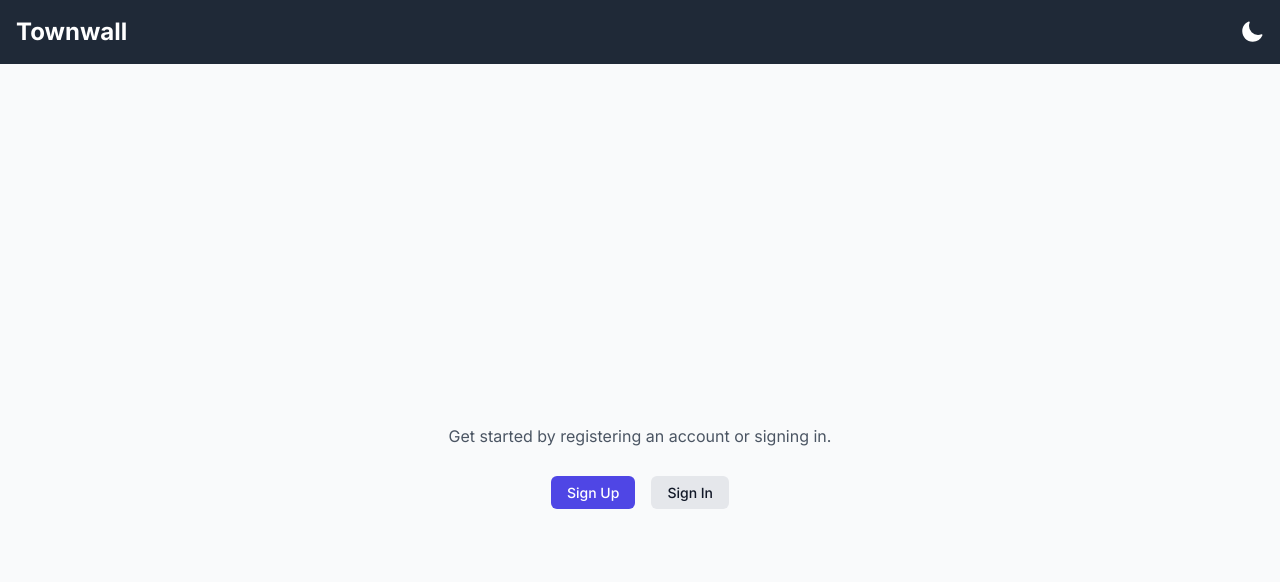
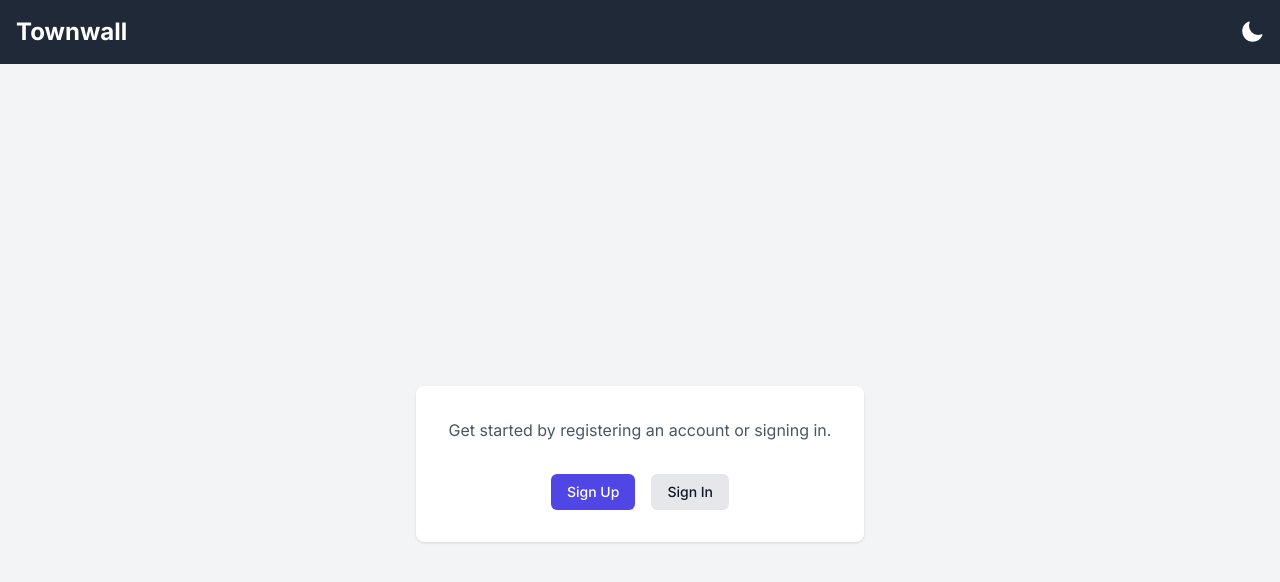
Before and after one commit to alexaldearroyo/townwall, a Next.js app: page / in a window 1280 px wide. Shown: the top 582 px of the page. Built offline with nearby package versions, Linux system fonts and the light colour scheme.

Commit message:
Update landing page design

```diff
--- a/src/app/page.tsx
+++ b/src/app/page.tsx
@@ -1,12 +1,15 @@
+// src/app/page.tsx
+
 import React from 'react';
 
 export default function Home() {
   return (
-    <div className="flex min-h-screen flex-col items-center justify-center bg-gray-50 dark:bg-black py-12 px-4 sm:px-6 lg:px-8">
-      <p className="text-gray-600 dark:text-black mb-8">
+    <div className="min-h-screen flex items-center justify-center bg-gray-100 dark:bg-gray-900">
+      <div className="w-full max-w-md p-8 space-y-6 bg-white rounded-lg shadow dark:bg-gray-800">
+        <p className="text-center text-gray-600 dark:text-gray-300 mb-8">
           Get started by registering an account or signing in.
         </p>
-      <div className="space-x-4">
+        <div className="flex justify-center space-x-4">
           <a
             href="/register"
             className="px-4 py-2 bg-indigo-600 text-white text-sm font-medium rounded-md hover:bg-indigo-700"
@@ -15,11 +18,12 @@ export default function Home() {
           </a>
           <a
             href="/login"
-          className="px-4 py-2 bg-gray-200 dark:bg-gray-700 dark:text-black text-gray-900 text-sm font-medium rounded-md hover:bg-gray-300 dark:hover:bg-gray-600"
+            className="px-4 py-2 bg-gray-200 dark:bg-gray-700 dark:text-gray-300 text-gray-900 text-sm font-medium rounded-md hover:bg-gray-300 dark:hover:bg-gray-600"
           >
             Sign In
           </a>
         </div>
       </div>
+    </div>
   );
 }
```
Also changed, not shown: temp_codescript.txt. Lines whose indentation alone changed are shown as unchanged.
